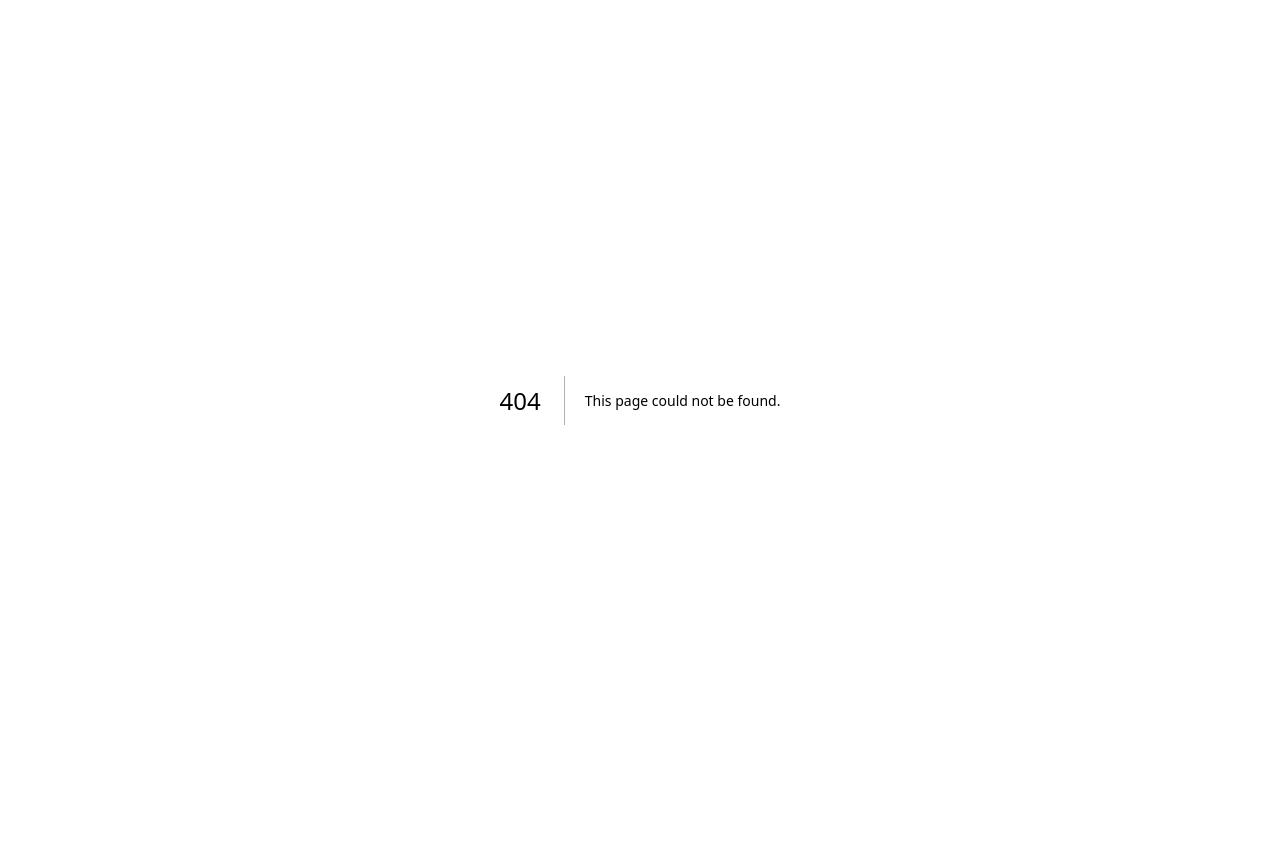
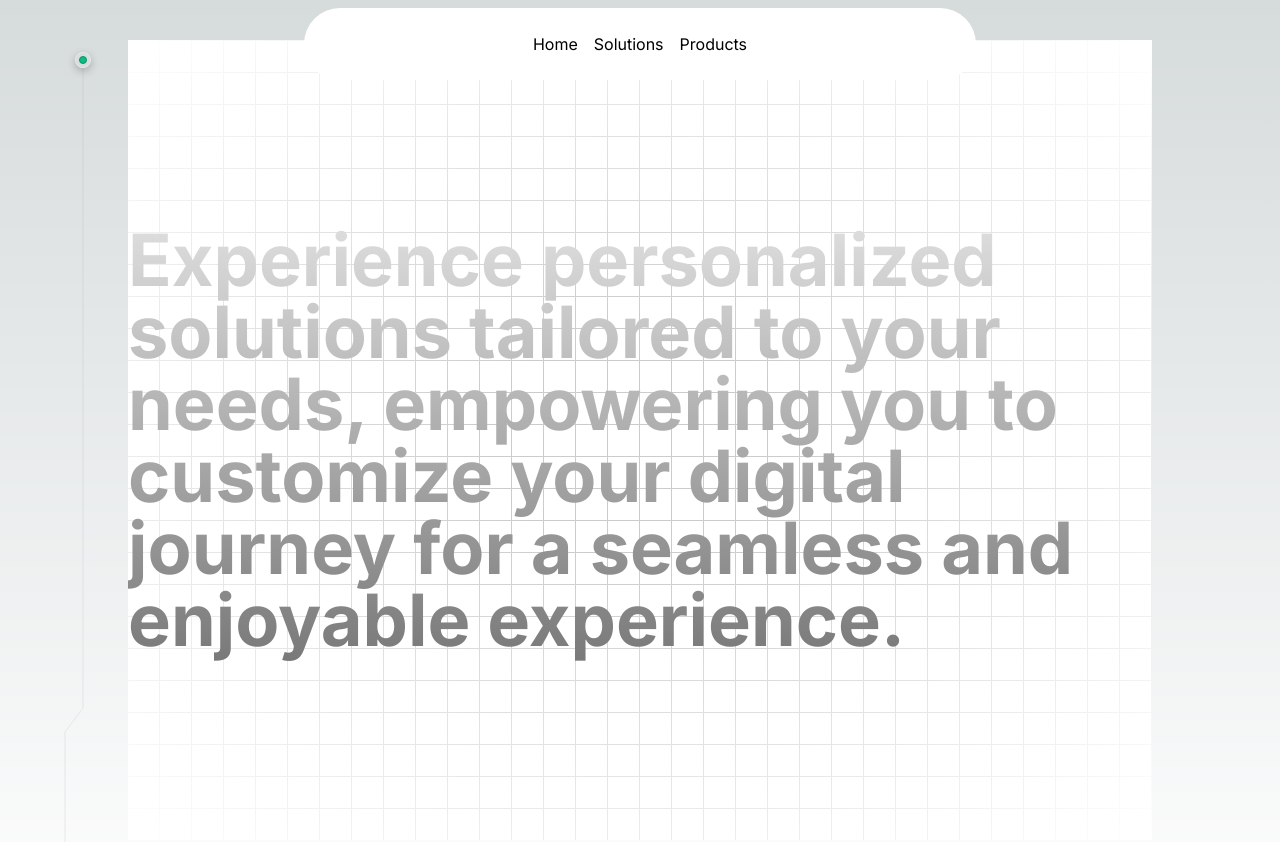
Before and after one commit to Intellihackz/landing-page, a Next.js app: page /tailored in a window 1280 px wide. Before the commit this address had no page. Shown: the top 842 px of the page. Before the commit the page ends 800 px from the top, so only its background shows below. Built offline with nearby package versions, Linux system fonts and the light colour scheme.

Commit message:
update team

```diff
--- a/package.json
+++ b/package.json
@@ -13,7 +13,8 @@
     "@tailwindcss/aspect-ratio": "^0.4.2",
     "@vercel/analytics": "^1.1.3",
     "clsx": "^2.1.0",
-    "framer-motion": "^11.0.3",
+    "framer-motion": "^11.0.5",
+    "mini-svg-data-uri": "^1.4.4",
     "next": "14.1.0",
     "react": "^18",
     "react-dom": "^18",
--- /dev/null
+++ b/src/app/diversity/page.tsx
@@ -0,0 +1,31 @@
+import Footer from "@/components/Footer";
+import { GridBackgroundDemo } from "@/components/GridPage";
+import { NavbarDemo } from "@/components/Navbar";
+import { TracingBeam } from "@/components/ui/tracing-beam";
+
+export default function page() {
+  return (
+    <main className="flex min-h-screen flex-col items-center justify-between p-10">
+      <NavbarDemo />
+      <TracingBeam>
+        <div>
+          <GridBackground />
+        </div>
+      </TracingBeam>
+      <Footer />
+    </main>
+  );
+}
+
+function GridBackground() {
+  return (
+    <div className="h-[50rem] w-full dark:bg-black bg-white  dark:bg-grid-white/[0.2] bg-grid-black/[0.2] relative flex items-center justify-center">
+      {/* Radial gradient for the container to give a faded look */}
+      <div className="absolute pointer-events-none inset-0 flex items-center justify-center dark:bg-black bg-white [mask-image:radial-gradient(ellipse_at_center,transparent_20%,black)]"></div>
+      <p className="text-4xl sm:text-7xl font-bold relative z-20 bg-clip-text text-transparent bg-gradient-to-b from-neutral-200 to-neutral-500 py-8">
+        Explore our commitment to diversity, celebrating unique perspectives and
+        fostering an environment where everyone's voice is heard and valued.
+      </p>
+    </div>
+  );
+}
--- /dev/null
+++ b/src/app/inclusivity/page.tsx
@@ -0,0 +1,31 @@
+import Footer from "@/components/Footer";
+import { GridBackgroundDemo } from "@/components/GridPage";
+import { NavbarDemo } from "@/components/Navbar";
+import { TracingBeam } from "@/components/ui/tracing-beam";
+
+export default function page() {
+  return (
+    <main className="flex min-h-screen flex-col items-center justify-between p-10">
+      <NavbarDemo />
+      <TracingBeam>
+        <div>
+          <GridBackground />
+        </div>
+      </TracingBeam>
+      <Footer />
+    </main>
+  );
+}
+
+function GridBackground() {
+  return (
+    <div className="h-[50rem] w-full dark:bg-black bg-white  dark:bg-grid-white/[0.2] bg-grid-black/[0.2] relative flex items-center justify-center">
+      {/* Radial gradient for the container to give a faded look */}
+      <div className="absolute pointer-events-none inset-0 flex items-center justify-center dark:bg-black bg-white [mask-image:radial-gradient(ellipse_at_center,transparent_20%,black)]"></div>
+      <p className="text-2xl sm:text-7xl font-bold relative z-20 bg-clip-text text-transparent bg-gradient-to-b from-neutral-200 to-neutral-500 py-8">
+        Discover how we prioritize inclusivity, ensuring our technologies are
+        accessible to all, regardless of ability, background, or circumstance.
+      </p>
+    </div>
+  );
+}
--- /dev/null
+++ b/src/app/product/page.tsx
@@ -0,0 +1,29 @@
+import Footer from "@/components/Footer";
+import { NavbarDemo } from "@/components/Navbar";
+import { TracingBeam } from "@/components/ui/tracing-beam";
+
+export default function page() {
+  return (
+    <main className="flex min-h-screen flex-col items-center justify-between p-10">
+      <NavbarDemo />
+      <TracingBeam>
+        <div>
+          <GridBackground />
+        </div>
+      </TracingBeam>
+      <Footer />
+    </main>
+  );
+}
+
+function GridBackground() {
+  return (
+    <div className="h-[50rem] w-full dark:bg-black bg-white  dark:bg-grid-white/[0.2] bg-grid-black/[0.2] relative flex items-center justify-center">
+      {/* Radial gradient for the container to give a faded look */}
+      <div className="absolute pointer-events-none inset-0 flex items-center justify-center dark:bg-black bg-white [mask-image:radial-gradient(ellipse_at_center,transparent_20%,black)]"></div>
+      <p className="text-4xl sm:text-7xl font-bold relative z-20 bg-clip-text text-transparent bg-gradient-to-b from-neutral-200 to-neutral-500 py-8">
+        Coming Soon !!
+      </p>
+    </div>
+  );
+}
--- /dev/null
+++ b/src/app/tailored/page.tsx
@@ -0,0 +1,31 @@
+import Footer from "@/components/Footer";
+import { NavbarDemo } from "@/components/Navbar";
+import { TracingBeam } from "@/components/ui/tracing-beam";
+
+export default function page() {
+  return (
+    <main className="flex min-h-screen flex-col items-center justify-between p-10">
+      <NavbarDemo />
+      <TracingBeam>
+        <div>
+          <GridBackground />
+        </div>
+      </TracingBeam>
+      <Footer />
+    </main>
+  );
+}
+
+function GridBackground() {
+  return (
+    <div className="h-[50rem] w-full dark:bg-black bg-white  dark:bg-grid-white/[0.2] bg-grid-black/[0.2] relative flex items-center justify-center">
+      {/* Radial gradient for the container to give a faded look */}
+      <div className="absolute pointer-events-none inset-0 flex items-center justify-center dark:bg-black bg-white [mask-image:radial-gradient(ellipse_at_center,transparent_20%,black)]"></div>
+      <p className="text-4xl sm:text-7xl font-bold relative z-20 bg-clip-text text-transparent bg-gradient-to-b from-neutral-200 to-neutral-500 py-8">
+        Experience personalized solutions tailored to your needs, empowering you
+        to customize your digital journey for a seamless and enjoyable
+        experience.
+      </p>
+    </div>
+  );
+}
--- a/src/components/Features.tsx
+++ b/src/components/Features.tsx
@@ -2,7 +2,7 @@
 import { HoverEffect } from "./ui/card-hover-effect";
 export function CardHoverEffectDemo() {
   return (
-    <div className="max-w-5xl mx-auto px-8">
+    <div className="max-w-5xl mx-auto px-8 fe">
       <h2 className="text-center text-2xl font-bold">
         What We&apos;re Solving
       </h2>
--- /dev/null
+++ b/src/components/GridPage.tsx
@@ -0,0 +1,13 @@
+import React from "react";
+
+export function GridBackgroundDemo() {
+  return (
+    <div className="h-[50rem] w-full dark:bg-black bg-white  dark:bg-grid-white/[0.2] bg-grid-black/[0.2] relative flex items-center justify-center">
+      {/* Radial gradient for the container to give a faded look */}
+      <div className="absolute pointer-events-none inset-0 flex items-center justify-center dark:bg-black bg-white [mask-image:radial-gradient(ellipse_at_center,transparent_20%,black)]"></div>
+      <p className="text-4xl sm:text-7xl font-bold relative z-20 bg-clip-text text-transparent bg-gradient-to-b from-neutral-200 to-neutral-500 py-8">
+        Inclusi
+      </p>
+    </div>
+  );
+}
--- a/src/components/Hero.tsx
+++ b/src/components/Hero.tsx
@@ -6,8 +6,8 @@ import Link from "next/link";
 
 export function ImagesSliderDemo() {
   const images = [
-    "https://images.unsplash.com/photo-1485433592409-9018e83a1f0d?q=80&w=1814&auto=format&fit=crop&ixlib=rb-4.0.3&ixid=M3wxMjA3fDB8MHxwaG90by1wYWdlfHx8fGVufDB8fHx8fA%3D%3D",
-    "https://images.unsplash.com/photo-1483982258113-b72862e6cff6?q=80&w=3456&auto=format&fit=crop&ixlib=rb-4.0.3&ixid=M3wxMjA3fDB8MHxwaG90by1wYWdlfHx8fGVufDB8fHx8fA%3D%3D",
+    "https://www.thomas.co/sites/default/files/thomas-files/2022-05/The%20importance%20of%20cultural%20diversity%20in%20the%20workplace_0.jpg",
+    "https://img.freepik.com/premium-photo/wireless-technology-works-anywhere-full-length-shot-group-businesspeople-using-tablets-notebooks-while-waiting-line-job-interview_590464-12352.jpg",
     "https://images.unsplash.com/photo-1482189349482-3defd547e0e9?q=80&w=2848&auto=format&fit=crop&ixlib=rb-4.0.3&ixid=M3wxMjA3fDB8MHxwaG90by1wYWdlfHx8fGVufDB8fHx8fA%3D%3D",
   ];
   return (
--- a/src/components/Navbar.tsx
+++ b/src/components/Navbar.tsx
@@ -30,18 +30,18 @@ function Navbar({ className }: { className?: string }) {
           ></MenuItem>
         </Link>
 
-        <MenuItem setActive={setActive} active={active} item="Services">
+        <MenuItem setActive={setActive} active={active} item="Solutions">
           <div className="flex flex-col space-y-4 text-sm">
-            <HoveredLink href="">Web Development</HoveredLink>
-            <HoveredLink href="">Interface Design</HoveredLink>
-            <HoveredLink href="">Search Engine Optimization</HoveredLink>
+            <HoveredLink href="/inclusivity">inclusivity</HoveredLink>
+            <HoveredLink href="/diversity">Diversity</HoveredLink>
+            <HoveredLink href="/tailored">Tailored Experience</HoveredLink>
           </div>
         </MenuItem>
         <MenuItem setActive={setActive} active={active} item="Products">
           <div className="  text-sm grid grid-cols-2 gap-10 p-4">
             <ProductItem
               title="Coming Soon"
-              href=""
+              href="/product"
               src="https://pbs.twimg.com/profile_images/1742792917834485760/DWxtlBSe_400x400.jpg"
               description="Keep on watch ,Cause we are coming sooner than you think  "
             />
--- a/tailwind.config.ts
+++ b/tailwind.config.ts
@@ -1,4 +1,6 @@
 import type { Config } from "tailwindcss";
+const svgToDataUri = require("mini-svg-data-uri");
+const colors = require("tailwindcss/colors");
 const {
   default: flattenColorPalette,
 } = require("tailwindcss/lib/util/flattenColorPalette");
@@ -21,6 +23,28 @@ const config: Config = {
   plugins: [
     require("@tailwindcss/aspect-ratio"),
     addVariablesForColors,
+    function ({ matchUtilities, theme }: any) {
+      matchUtilities(
+        {
+          "bg-grid": (value: any) => ({
+            backgroundImage: `url("${svgToDataUri(
+              `<svg xmlns="http://www.w3.org/2000/svg" viewBox="0 0 32 32" width="32" height="32" fill="none" stroke="${value}"><path d="M0 .5H31.5V32"/></svg>`
+            )}")`,
+          }),
+          "bg-grid-small": (value: any) => ({
+            backgroundImage: `url("${svgToDataUri(
+              `<svg xmlns="http://www.w3.org/2000/svg" viewBox="0 0 32 32" width="8" height="8" fill="none" stroke="${value}"><path d="M0 .5H31.5V32"/></svg>`
+            )}")`,
+          }),
+          "bg-dot": (value: any) => ({
+            backgroundImage: `url("${svgToDataUri(
+              `<svg xmlns="http://www.w3.org/2000/svg" viewBox="0 0 32 32" width="16" height="16" fill="none"><circle fill="${value}" id="pattern-circle" cx="10" cy="10" r="1.6257413380501518"></circle></svg>`
+            )}")`,
+          }),
+        },
+        { values: flattenColorPalette(theme("backgroundColor")), type: "color" }
+      );
+    },
   ],
 };
 
```
Also changed, not shown: 1 other file (tests, documents, lock files or other folders).
